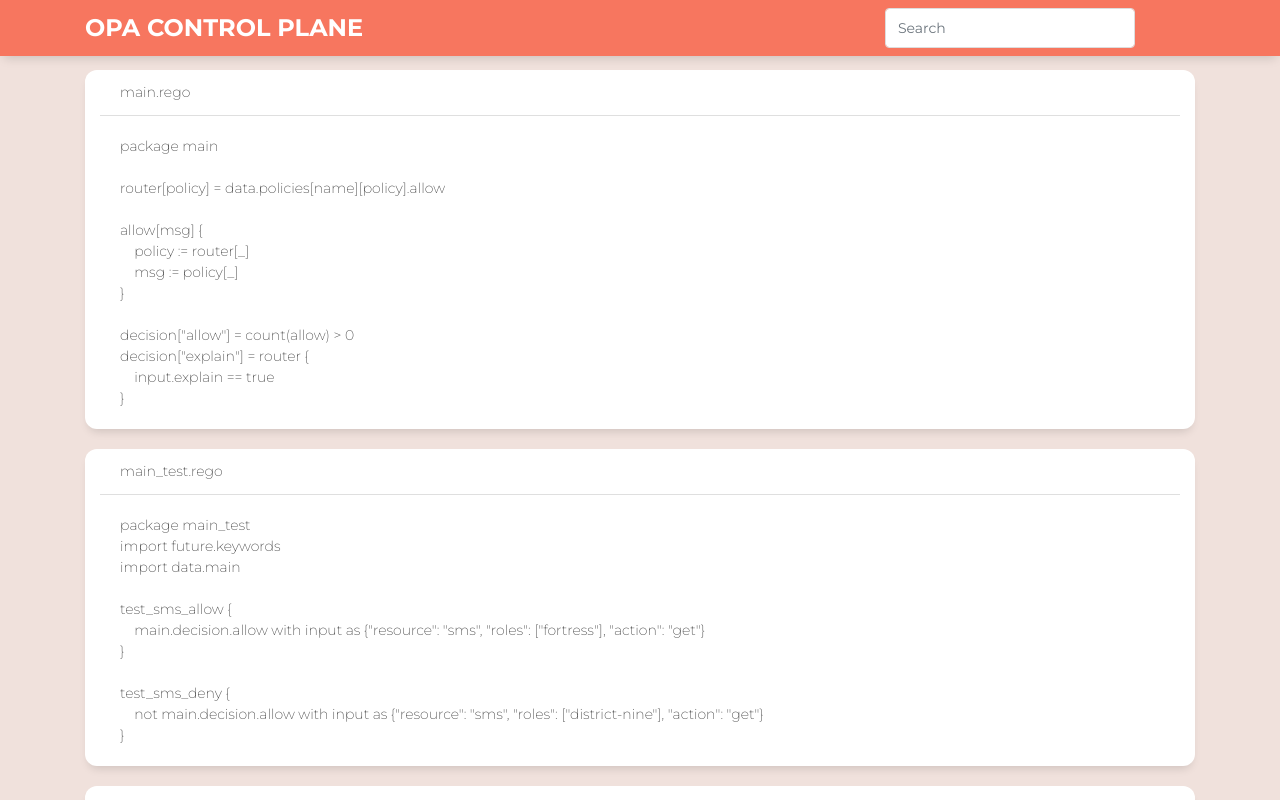
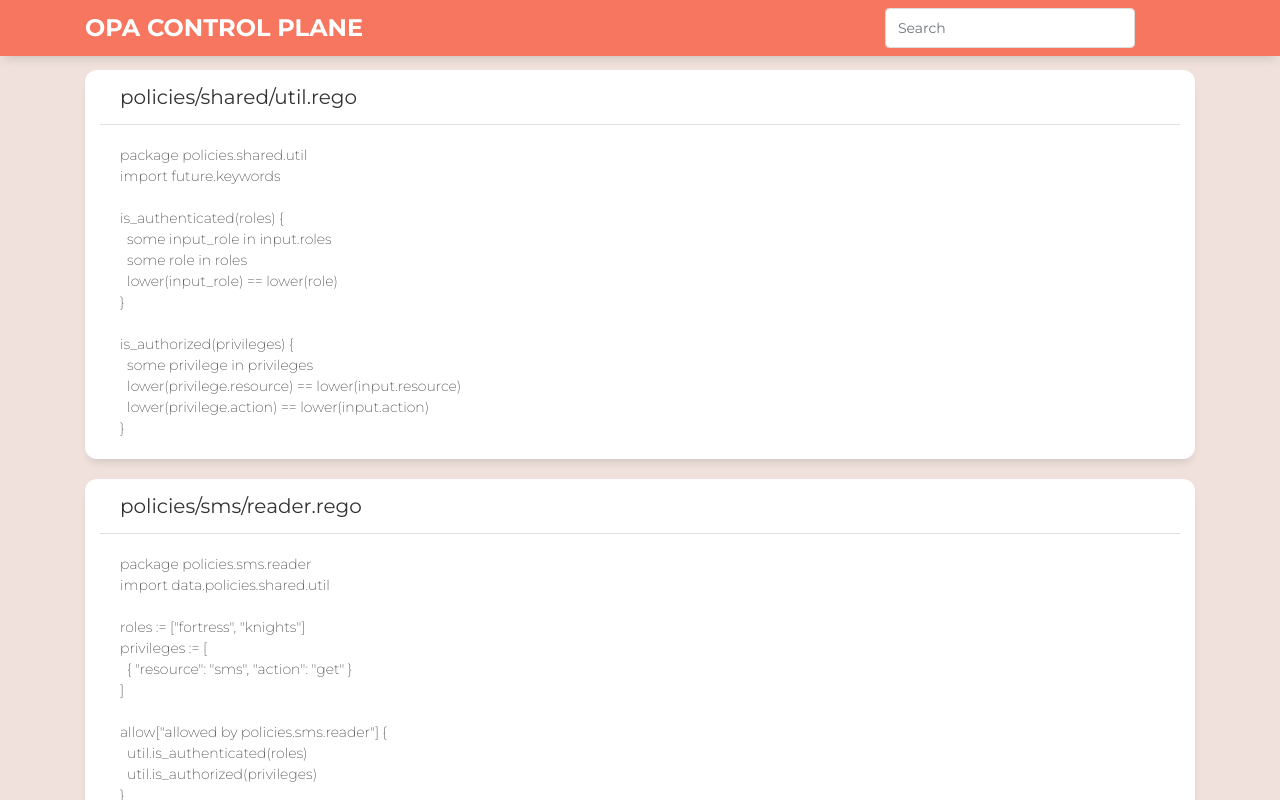
Before and after one commit to ton3s/hello-world-template, a React (Create React App) app: page / in a window 1280 px wide. Shown: the top 800 px of the page. Built offline with nearby package versions, Linux system fonts and the light colour scheme.

Commit message:
Format card title

```diff
--- a/src/components/App.js
+++ b/src/components/App.js
@@ -15,8 +15,10 @@
 import OPANavbar from './OPANavbar'
 
 export default function OPAControlPlane() {
-	const [policies, setPolicies] = useState(
-		samplePolicies.result.map((policy) => ({ id: policy.id, raw: policy.raw }))
+	const [policies] = useState(
+		samplePolicies.result
+			.filter((policy) => policy.id.startsWith('policies/'))
+			.map((policy) => ({ id: policy.id, raw: policy.raw }))
 	)
 	const [searchTerm, setSearchTerm] = useState('')
 	const [filteredPolicies, setFilteredPolicies] = useState()
@@ -53,6 +55,10 @@
 	}
 
 	const styles = {
+		title: {
+			fontWeight: '500',
+			fontSize: '20px',
+		},
 		text: {
 			paddingTop: '20px',
 			paddingBottom: '20px',
@@ -71,7 +77,9 @@
 								key={index}
 								className='container justify-content-center animate__animated animate__flipInX'>
 								<ListGroup flush>
-									<ListGroupItem>{policy.id}</ListGroupItem>
+									<ListGroupItem style={styles.title}>
+										{policy.id}
+									</ListGroupItem>
 									<ListGroupItem style={styles.text}>
 										{policy.raw}
 									</ListGroupItem>
```
